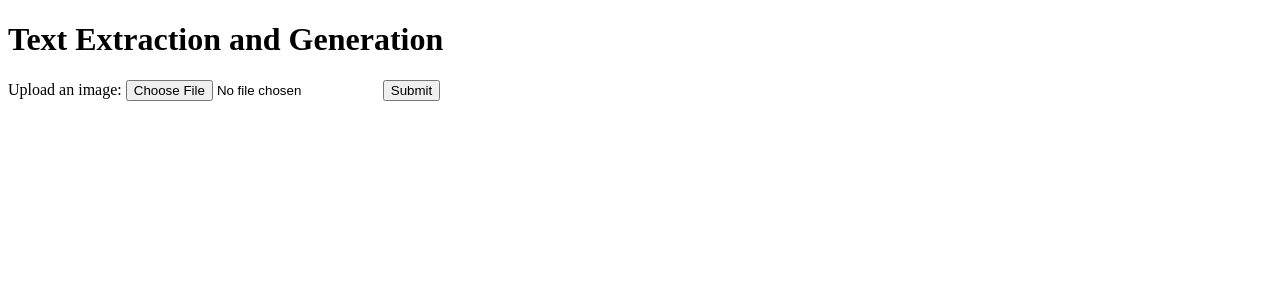
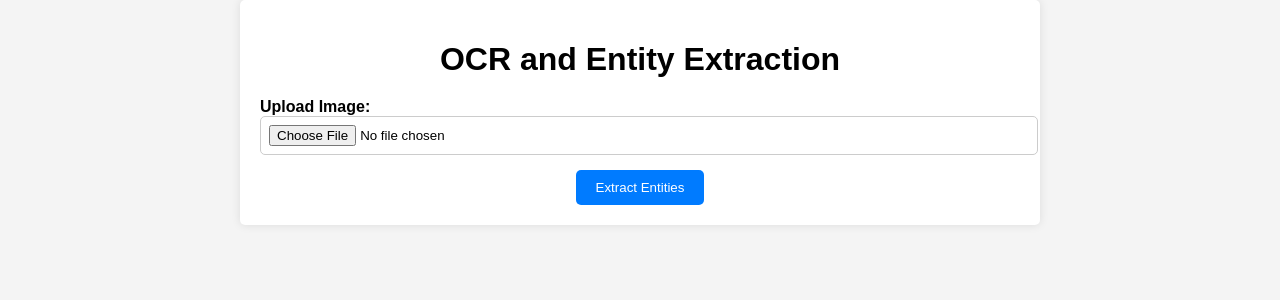
Before and after one commit to KrishKapoor1329/Flask, a Flask app: page / in a window 1280 px wide. Shown: the top 300 px of the page. Run offline with Flask 3, Linux system fonts and the light colour scheme.

Commit message:
Update index.html

```diff
--- a/templates/index.html
+++ b/templates/index.html
@@ -2,26 +2,73 @@
 <html lang="en">
 <head>
     <meta charset="UTF-8">
-    <meta http-equiv="X-UA-Compatible" content="IE=edge">
     <meta name="viewport" content="width=device-width, initial-scale=1.0">
-    <title>Text Extraction and Generation</title>
+    <title>OCR and Entity Extraction</title>
+    <style>
+        body {
+            font-family: Arial, sans-serif;
+            margin: 0;
+            padding: 0;
+            background-color: #f4f4f4;
+        }
+        .container {
+            max-width: 800px;
+            margin: auto;
+            padding: 20px;
+            background-color: #ffffff;
+            box-shadow: 0px 0px 10px rgba(0, 0, 0, 0.1);
+            border-radius: 5px;
+            box-sizing: border-box;
+        }
+        h1 {
+            text-align: center;
+            margin-bottom: 20px;
+        }
+        form {
+            display: flex;
+            flex-direction: column;
+            align-items: center;
+        }
+        .form-group {
+            margin-bottom: 15px;
+            width: 100%;
+        }
+        label {
+            font-weight: bold;
+        }
+        input[type="file"] {
+            width: 100%;
+            padding: 8px;
+            border: 1px solid #ccc;
+            border-radius: 5px;
+        }
+        button {
+            padding: 10px 20px;
+            background-color: #007bff;
+            color: #ffffff;
+            border: none;
+            border-radius: 5px;
+            cursor: pointer;
+        }
+        button:hover {
+            background-color: #0056b3;
+        }
+    </style>
 </head>
 <body>
-    <h1>Text Extraction and Generation</h1>
-    <form method="POST" enctype="multipart/form-data">
-        <label for="file">Upload an image:</label>
-        <input type="file" id="file" name="file" accept="image/*" required>
-        <button type="submit">Submit</button>
-    </form>
-
-    {% if ocr_generated_text %}
-    <h2>OCR Generated Text:</h2>
-    <pre>{{ ocr_generated_text }}</pre>
-    {% endif %}
-
-    {% if extracted_entities %}
-    <h2>Extracted Entities:</h2>
-    <pre>{{ extracted_entities }}</pre>
-    {% endif %}
+    <div class="container">
+        <h1>OCR and Entity Extraction</h1>
+        <form method="POST" enctype="multipart/form-data" action="/">
+            <div class="form-group">
+                <label for="file">Upload Image:</label>
+                <input type="file" name="file" id="file" accept=".jpg, .jpeg, .png" required>
+            </div>
+            <button type="submit">Extract Entities</button>
+        </form>
+        {% if extracted_entities %}
+        <h2>Extracted Entities:</h2>
+        <pre>{{ extracted_entities }}</pre>
+        {% endif %}
+    </div>
 </body>
 </html>
```
